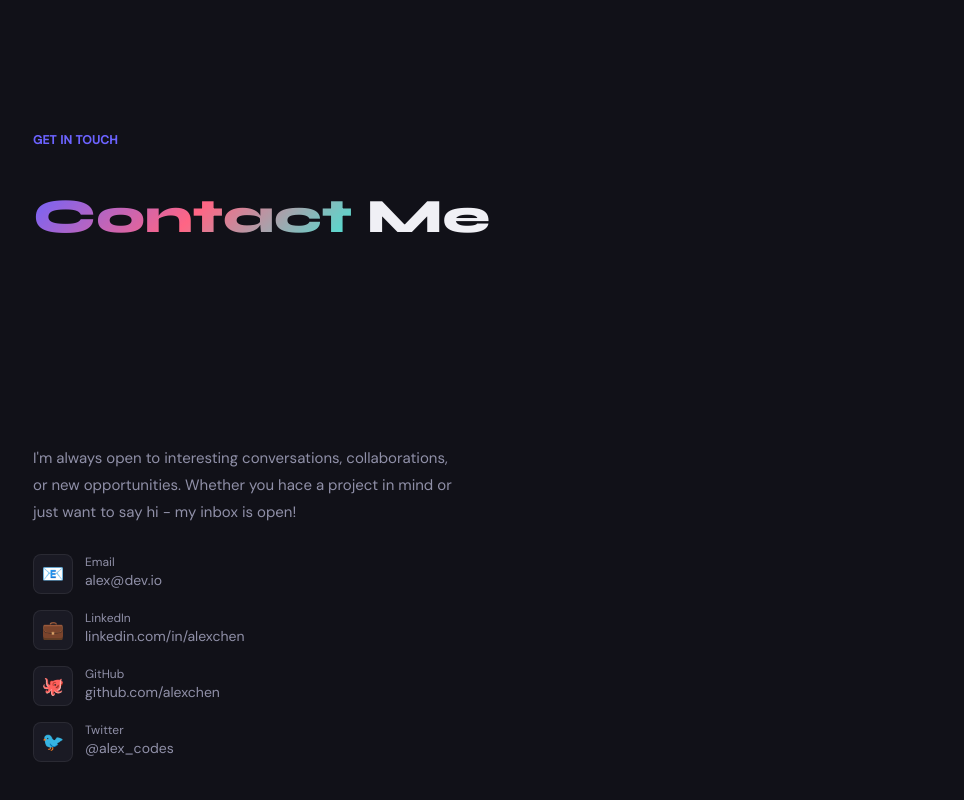
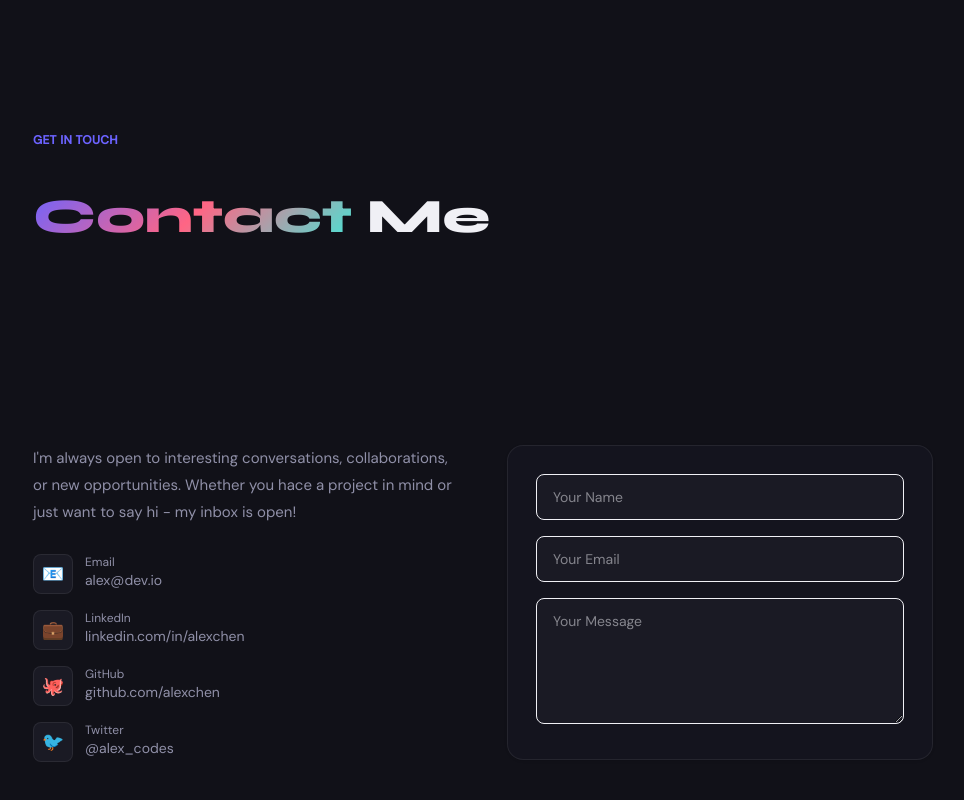
Before and after one commit to Jisap/vite-devportfolio, a React (Vite) app: page / in a window 1280 px wide. Shown: the part 7435-8235 px from the top of the page, without its empty margins (157-1121 px from the left). Built offline with nearby package versions, Linux system fonts and the light colour scheme.

Commit message:
feat: create Contact section with contact info and submission form

```diff
--- a/src/sections/Contact.jsx
+++ b/src/sections/Contact.jsx
@@ -51,6 +51,50 @@ const Contact = () => {
               ))
             }
           </div>
+
+          {/* Right */}
+          <div className={`transition-all duration-700 delay-200 ${inView ? "opacity-100 translate-x-0" : "opacity-0 translate-x-8"}`}>
+            {sent ? (
+              <div className='text-center py-10'>
+                <div className='text-5xl mb-4'>✅</div>
+
+                <h3 className='font-syne font-bold text-xl mb-2 grad'>
+                  Message Sent!
+                </h3>
+
+                <p className='text-text2'>
+                  I'll get back to you as soon as possible.
+                </p>
+              </div>
+            ) : (
+              <div className='bg-card border border-border rounded-2xl p-7 shadow-sm'>
+                {/* Inputs */}
+                <div className='space-y-4'>
+                  <input
+                    type="text"
+                    placeholder="Your Name"
+                    value={form.value}
+                    onChange={(e) => setForm((p) => ({ ...p, name: e.target.value }))}
+                    className='w-full bg-bg3 border boder-border rounded-lg px-4 py-3 text-sm outline-none focus:border-accent transition'
+                  />
+                  <input
+                    type="email"
+                    placeholder="Your Email"
+                    value={form.value}
+                    onChange={(e) => setForm((p) => ({ ...p, email: e.target.value }))}
+                    className='w-full bg-bg3 border boder-border rounded-lg px-4 py-3 text-sm outline-none focus:border-accent transition'
+                  />
+                  <textarea
+                    placeholder="Your Message"
+                    rows={5}
+                    value={form.value}
+                    onChange={(e) => setForm((p) => ({ ...p, message: e.target.value }))}
+                    className='w-full bg-bg3 border boder-border rounded-lg px-4 py-3 text-sm outline-none focus:border-accent transition'
+                  />
+                </div>
+              </div>
+            )}
+          </div>
         </div>
       </div>
     </section>
```
